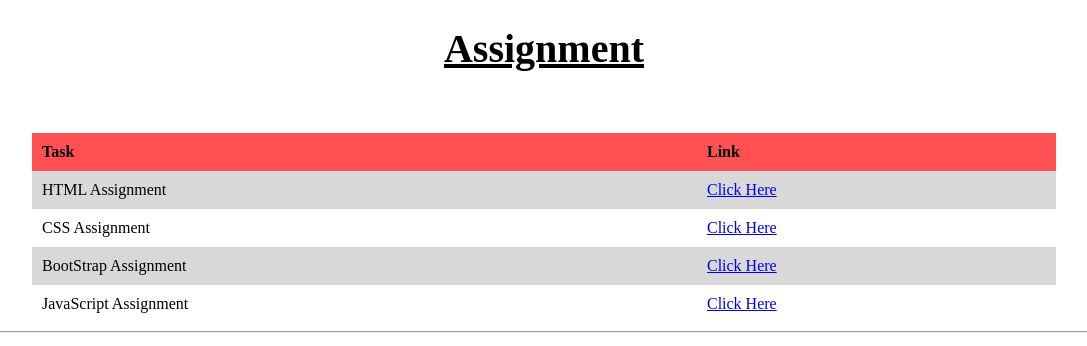
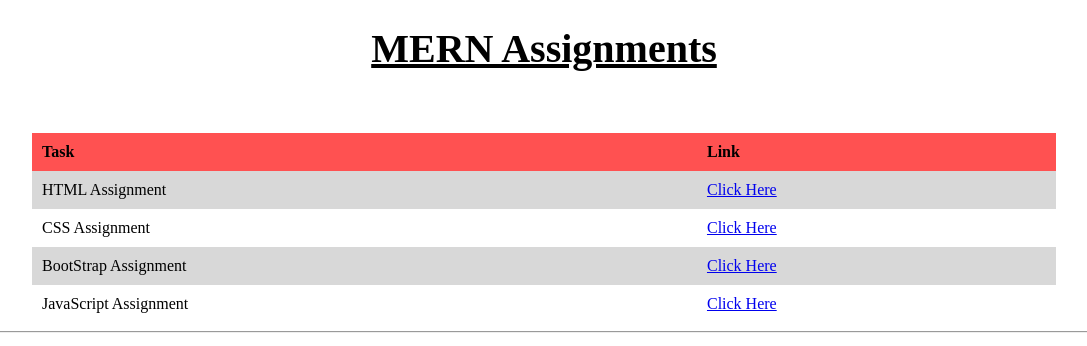
Before and after one commit to akhilupadhyay18/MERN, a plain HTML site: page index.html in a window 1280 px wide. Shown: the top 346 px of the page, without its empty margins (96-1183 px from the left). Drawn offline with Linux system fonts and the light colour scheme; a web font is replaced by a local one.

Commit message:
Update index.html

```diff
--- a/index.html
+++ b/index.html
@@ -11,7 +11,7 @@
 <link href="https://fonts.googleapis.com/css2?family=Playfair:wght@300&display=swap" rel="stylesheet">
 </head>
 <body>
-    <div id="heading">Assignment</div>
+    <div id="heading">MERN Assignments</div>
     <br><br>
     <table>
         <tr>
```
